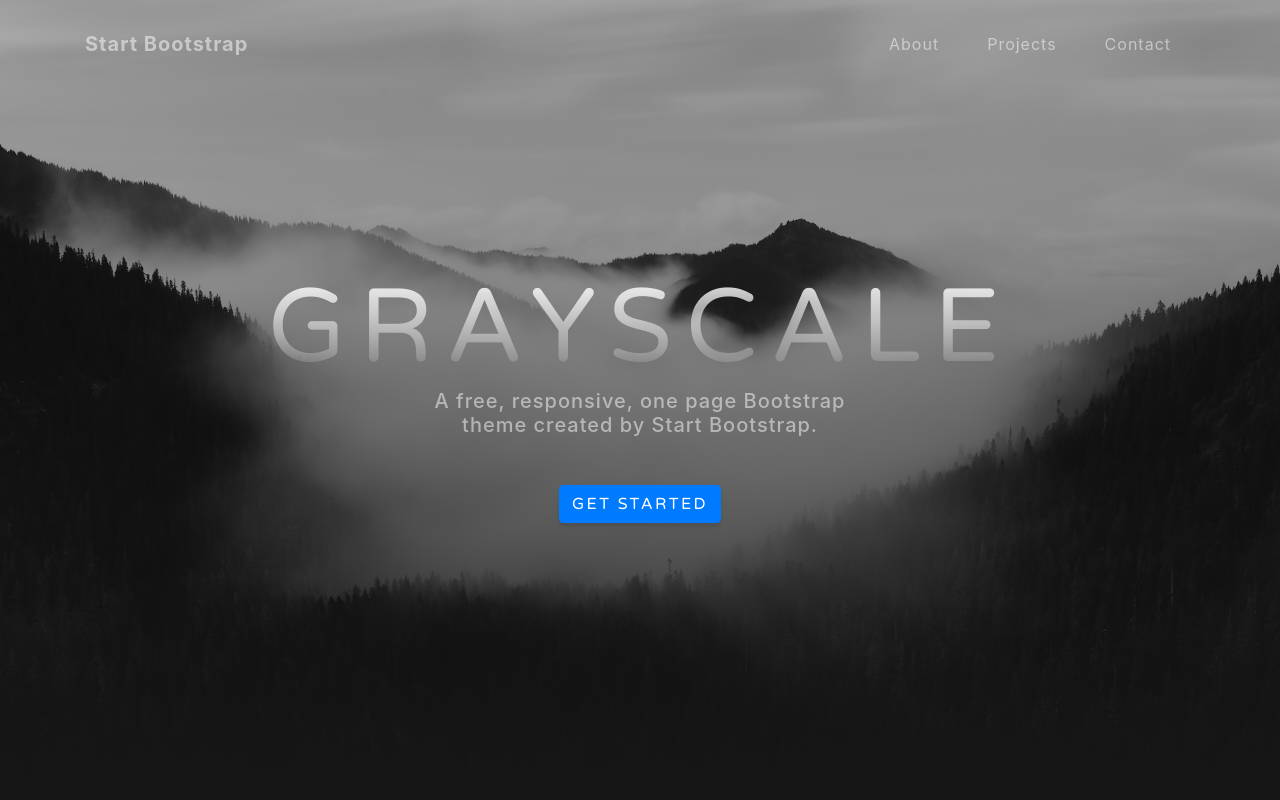
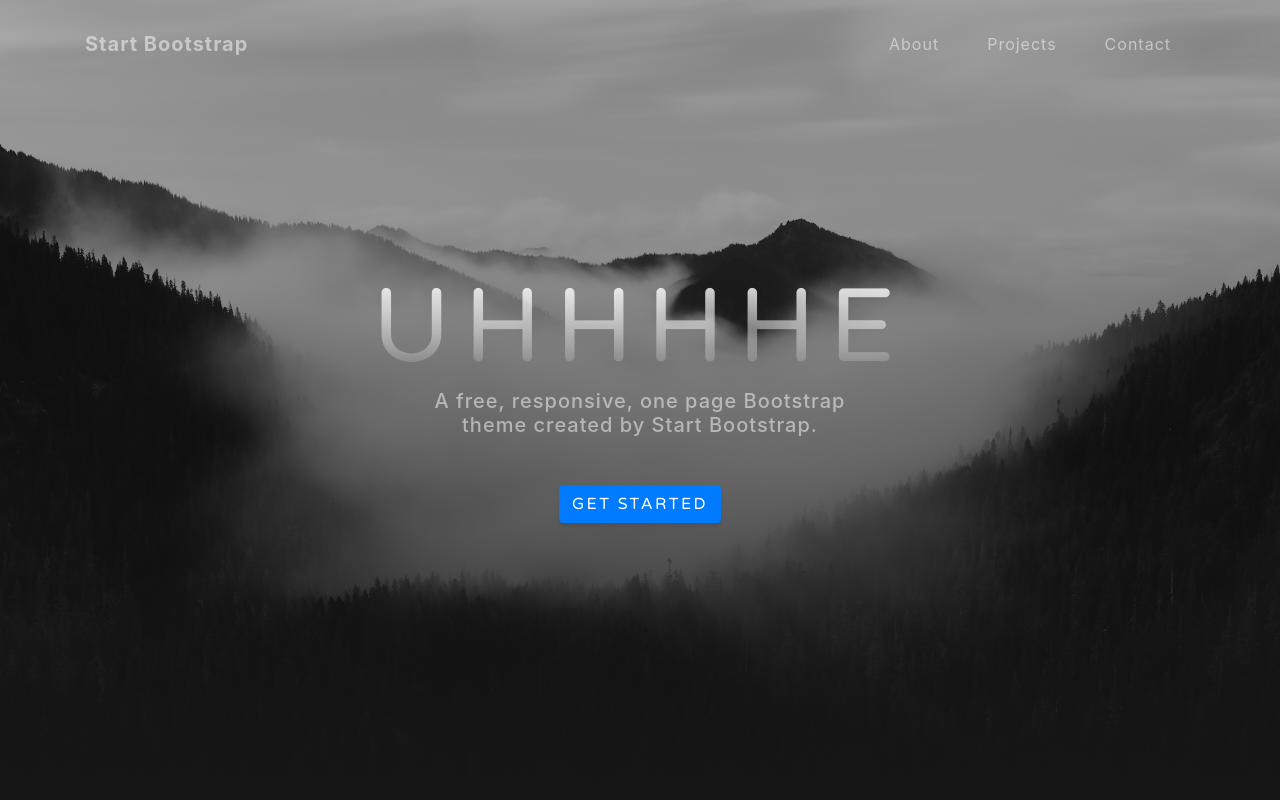
Before and after one commit to samshep/UXDI12practice, a website with bundled scripts: page index.html in a window 1280 px wide. Shown: the top 800 px of the page. Built offline with nearby package versions, Linux system fonts and the light colour scheme.

Commit message:
Update index.html

```diff
--- a/index.html
+++ b/index.html
@@ -53,7 +53,7 @@
   <header class="masthead">
     <div class="container d-flex h-100 align-items-center">
       <div class="mx-auto text-center">
-        <h1 class="mx-auto my-0 text-uppercase">Grayscale</h1>
+        <h1 class="mx-auto my-0 text-uppercase">Uhhhhe</h1>
         <h2 class="text-white-50 mx-auto mt-2 mb-5">A free, responsive, one page Bootstrap theme created by Start Bootstrap.</h2>
         <a href="#about" class="btn btn-primary js-scroll-trigger">Get Started</a>
       </div>
```
